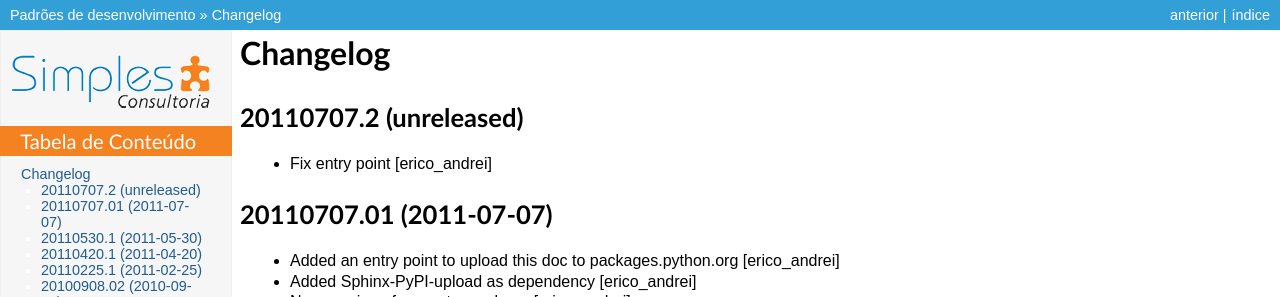
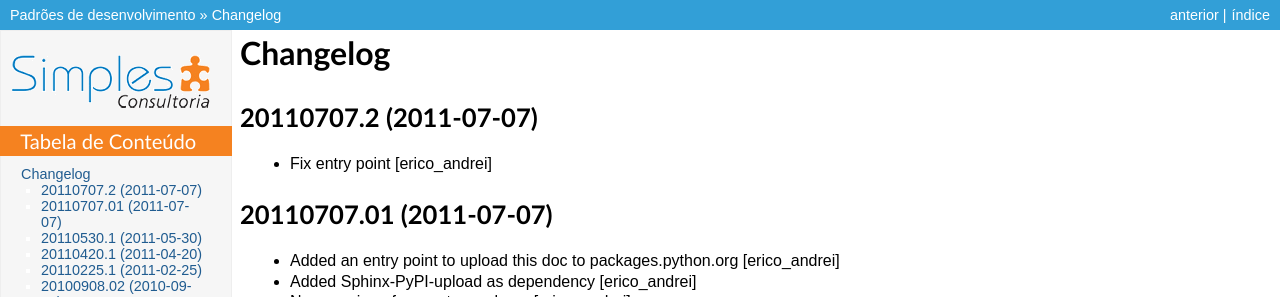
Before and after one commit to simplesconsultoria/sc.dev.core, a Sphinx documentation site: the page built from docs/HISTORY.txt, in a window 1280 px wide. Shown: the top 297 px of the page. Built offline with Sphinx 7.4.7, drawn with Linux system fonts in a browser that asks for light colours.

Commit message:
Preparing release 20110707.2

```diff
--- a/docs/HISTORY.txt
+++ b/docs/HISTORY.txt
@@ -1,7 +1,7 @@
 Changelog
 =========
 
-20110707.2 (unreleased)
+20110707.2 (2011-07-07)
 -----------------------
 
 * Fix entry point [erico_andrei]
--- a/setup.py
+++ b/setup.py
@@ -1,7 +1,7 @@
 from setuptools import setup, find_packages
 import os
 
-version = '20110707.2dev'
+version = '20110707.2'
 
 setup(name='sc.dev.core',
       version=version,
```
